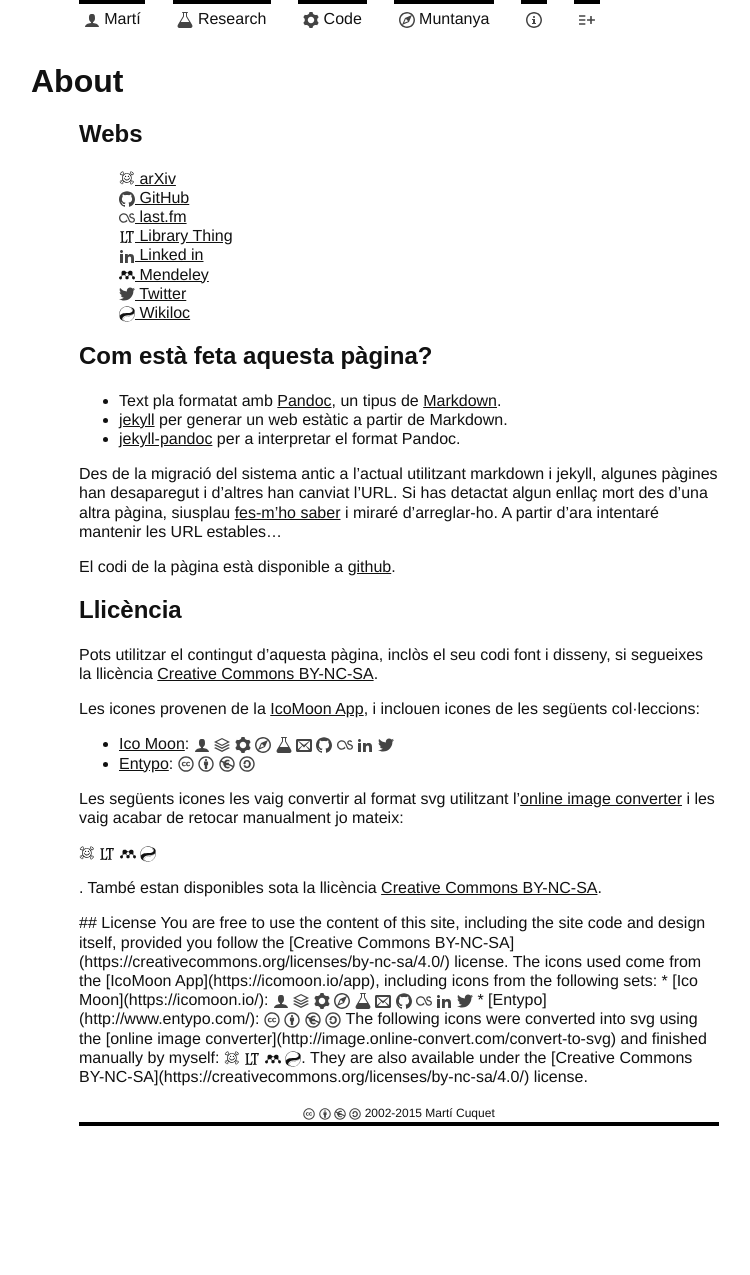
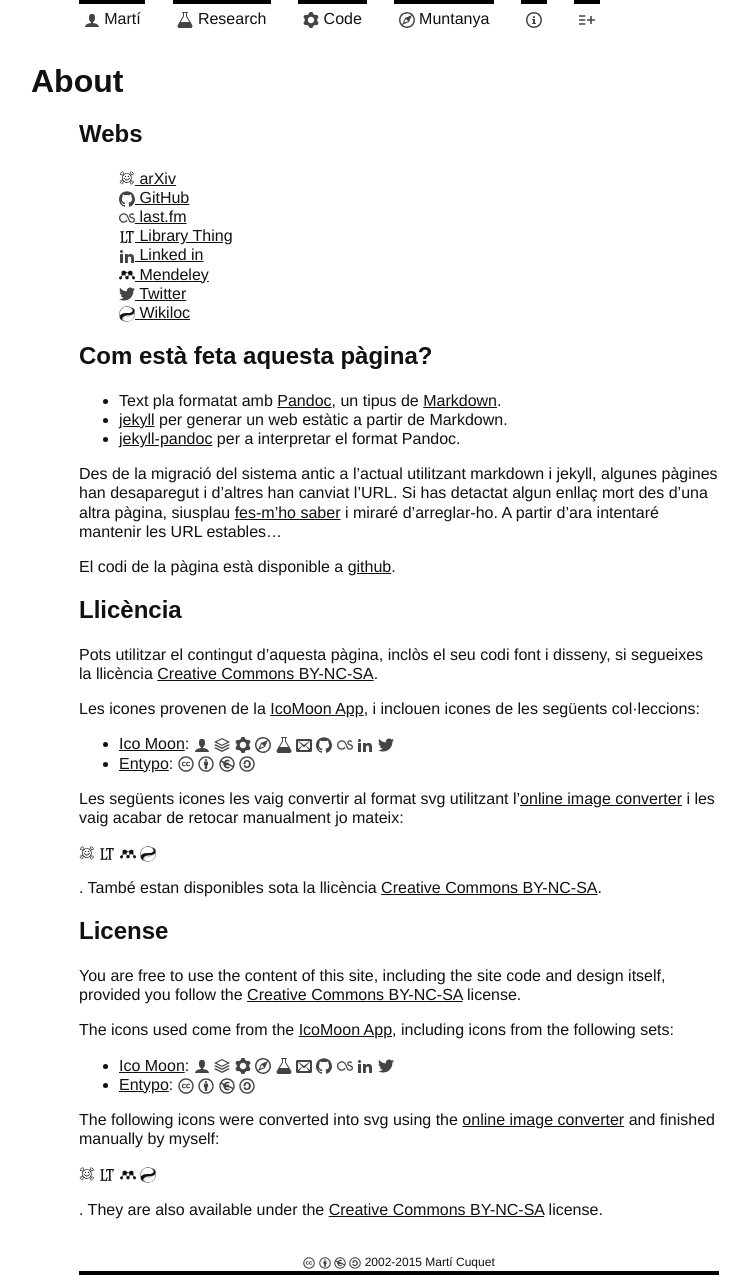
Before and after one commit to mcuquet/mcuquet.github.io, a Jekyll site: the page built from About.md, in a window 1280 px wide. Shown: the whole page, without its empty margins (241-991 px from the left). Built offline with Jekyll 4.4.1, drawn with Linux system fonts in a browser that asks for light colours; before the commit the page ends 1126 px from its top, so only the background shows below that.

Commit message:
chg: fixed broken markdown

```diff
--- a/About.md
+++ b/About.md
@@ -64,7 +64,6 @@
 També estan disponibles sota la llicència [Creative Commons
 BY-NC-SA](https://creativecommons.org/licenses/by-nc-sa/4.0/).
 
-<div lang="en">
 ## License
 
 You are free to use the content of this site, including the site code and
@@ -100,4 +99,3 @@
 <svg class="icon icon-wikiloc"><use xlink:href="#icon-wikiloc"></use></svg>.
 They are also available under the [Creative Commons
 BY-NC-SA](https://creativecommons.org/licenses/by-nc-sa/4.0/) license.
-</div>
```
